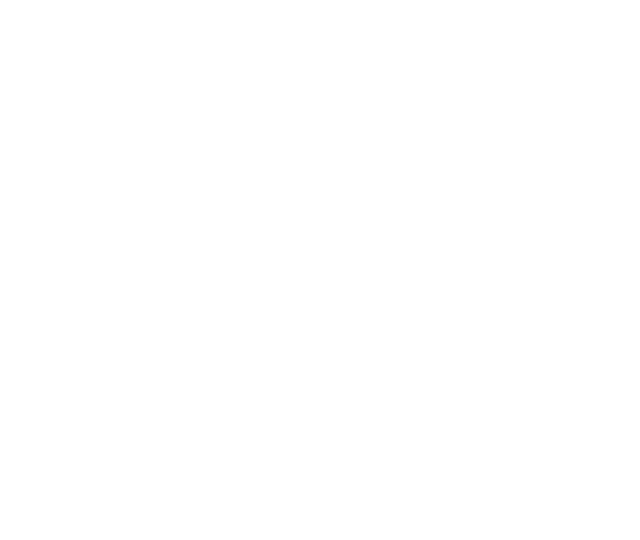
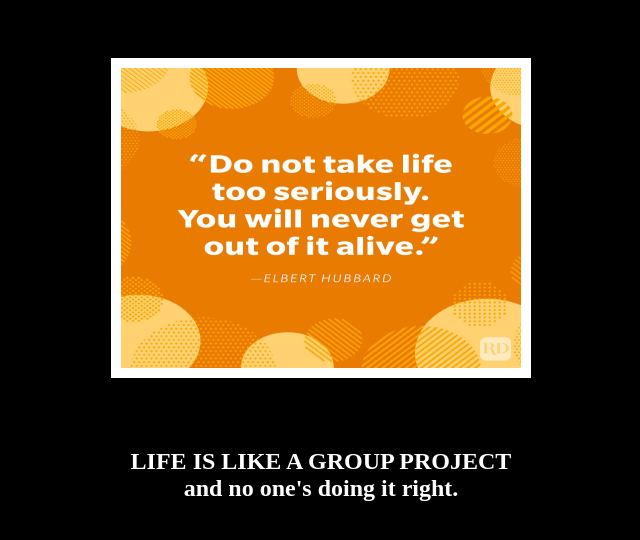
Before and after one commit to reshmakokkat/post-website, a plain HTML site: page index.html in a window 1280 px wide. Shown: the whole page, without its empty margins (319-959 px from the left). Drawn offline with Linux system fonts and the light colour scheme.

Commit message:
Add files via upload
Modified files

```diff
--- a/index.html
+++ b/index.html
@@ -1,3 +1,21 @@
+<!DOCTYPE html>
+<html lang="en">
+  <head>
+    <meta charset="UTF-8">
+    <meta name="viewport" content="width=device-width,initial-scale = 1.0">
+    <title>Motivational Post</title>
+    <link
+      rel = "stylesheet"
+      href = "style.css"
+      />
+  </head>
+
+  <body>
+    <img src = "./Funny-Inspirational-Quotes-FT-GettyImages-1398815222.jpg" alt = "Do not take life too seriously you will never get out of it alive."/>
+    <h1>LIFE IS LIKE A GROUP PROJECT<br />and no one's doing it right.</h1>
+
+  </body>
+</html>
 <!--
   TODO: Create a motivational post website.
 Style it how ever you like.
--- a/style.css
+++ b/style.css
@@ -0,0 +1,17 @@
+html{
+    background: black;
+    text-align: center;
+}
+img{
+    border: 10px solid white;
+    margin: 50px 0px;
+    height: 300px;
+    width: 400px;
+    display: inline-block;
+}
+h1{
+    font-family: 'Times New Roman', Times, serif;
+    font-size: x-large;
+    text-align: center;
+    color: white;
+}
```
